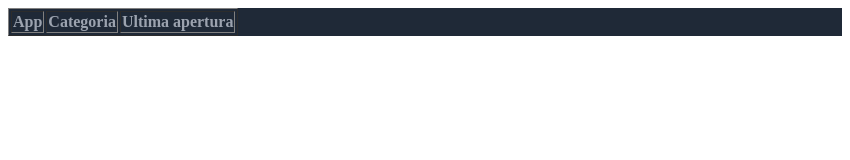
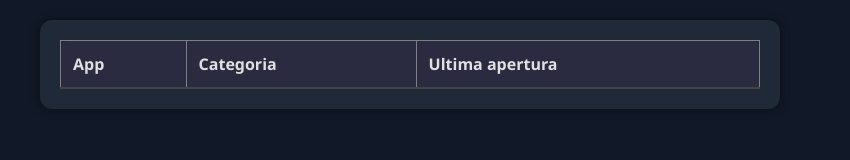
Before and after one commit to gitsJhon/Chrono, an Electron app: page views/dashboard.HTML in a window 850 px wide. Drawn offline with Linux system fonts and the light colour scheme.

Commit message:
Estilos para el dashboard

```diff
--- a/styles/dashboard.CSS
+++ b/styles/dashboard.CSS
@@ -1,7 +1,66 @@
-*{
-    color: #9CA3AF;
-}
+/* Estilos para apps-list */
+body {
+    margin: 20px;
+    padding: 0;
+    background-color: #111827;
+    color: #F9FAFB;
+    font-family: 'Segoe UI', sans-serif;
+  }
 
 .apps-list {
+    padding: 20px;
     background-color: #1F2937;
-}
+    border-radius: 12px;
+    box-shadow: 0 0 10px rgba(0,0,0,0.5);
+    max-width: 700px;
+    margin: 20px auto;
+    margin-right: 20px;
+    margin-left: 20px;
+  }
+
+  /* Estilo para la tabla */
+  .apps-list table {
+    width: 100%;
+    border-collapse: collapse;
+    font-family: 'Segoe UI', sans-serif;
+    color: #e0e0e0;
+  }
+
+  /* Encabezados */
+  .apps-list th {
+    background-color: #2a2a40;
+    padding: 12px;
+    text-align: left;
+    font-size: 16px;
+    border-bottom: 2px solid #444;
+  }
+
+  /* Celdas */
+  .apps-list td {
+    padding: 10px;
+    border-bottom: 1px solid #333;
+  }
+
+  /* Alternar color de filas */
+  .apps-list tr:nth-child(even) {
+    background-color: #26263a;
+  }
+
+  /* Hover en fila */
+  .apps-list tr:hover {
+    background-color: #33334d;
+    transition: background-color 0.3s ease;
+  }
+
+  /* Ajuste para texto */
+  .apps-list td, .apps-list th {
+    white-space: nowrap;
+  }
+
+  /* Redondeo de esquinas en primera y última celda de encabezado */
+  .apps-list th:first-child {
+    border-top-left-radius: 8px;
+  }
+  .apps-list th:last-child {
+    border-top-right-radius: 8px;
+  }
```
